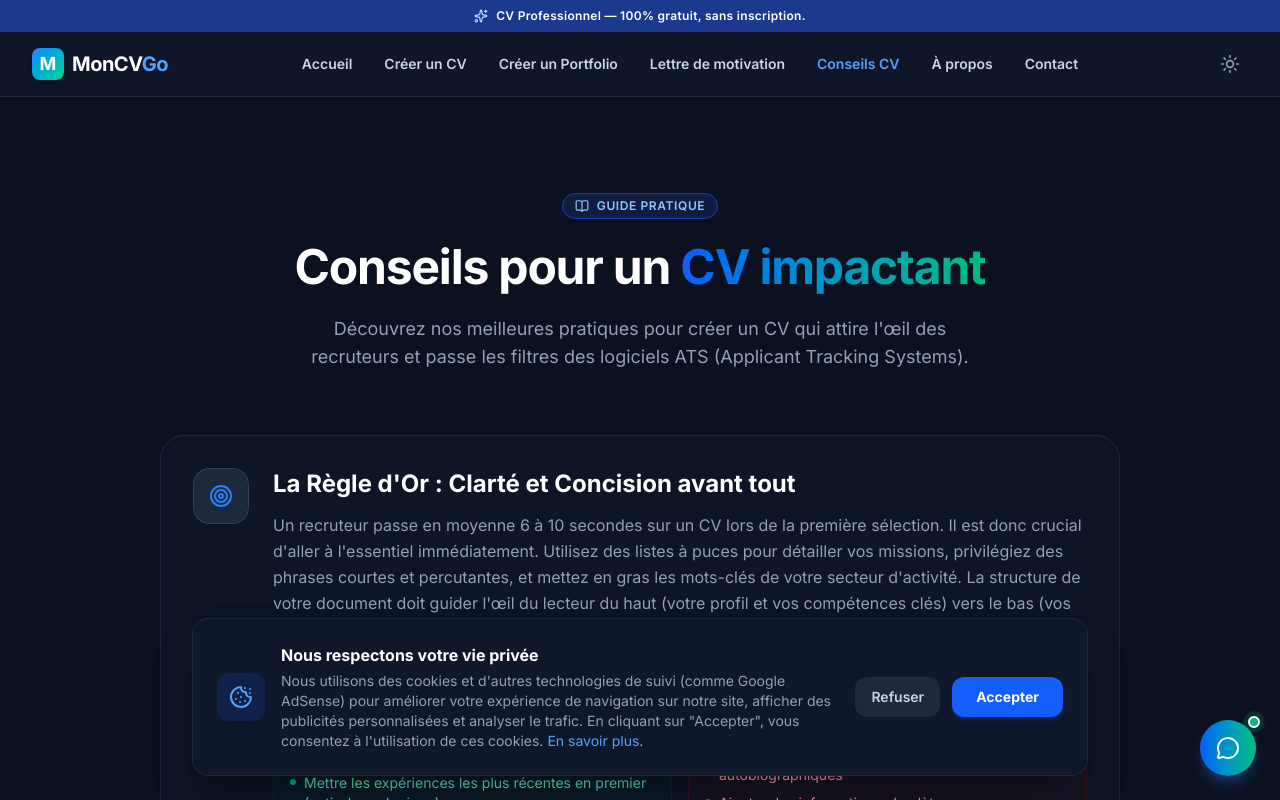
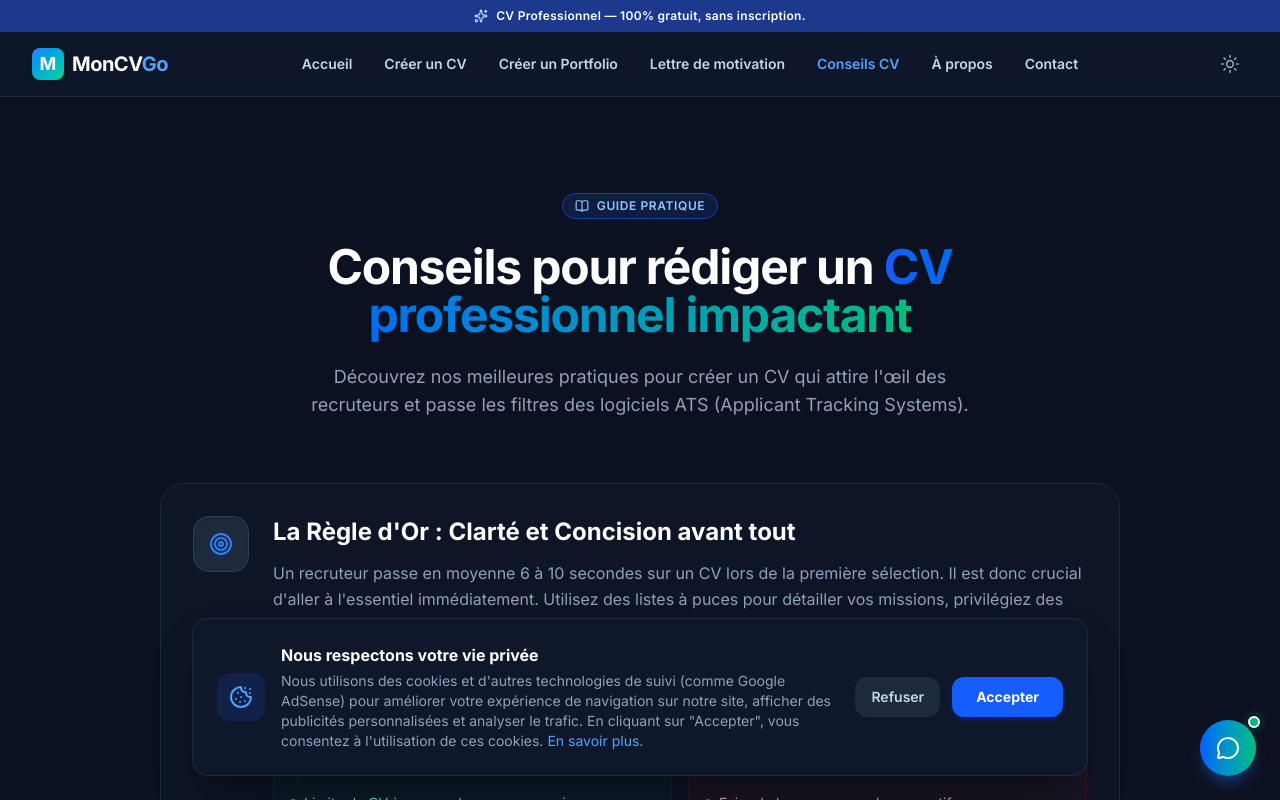
Before and after one commit to dovaphonedz-jpg/mon-cv-go, a React (Vite) app: page /conseils-cv in a window 1280 px wide. Shown: the top 800 px of the page. Built offline with nearby package versions, Linux system fonts and the light colour scheme; a web font is replaced by a local one.

Commit message:
Optimisations SEO et adaptation mobile

```diff
--- a/index.html
+++ b/index.html
@@ -13,8 +13,8 @@
     <meta charset="UTF-8" />
     <link rel="icon" type="image/png" href="/favicon.png" />
     <meta name="viewport" content="width=device-width, initial-scale=1.0" />
-    <title>Mon CV Go - Créez votre CV professionnel gratuitement en ligne</title>
-    <meta name="description" content="Créez votre CV professionnel en ligne gratuitement. Mon CV Go propose 100 modèles premium, un export PDF de qualité et des conseils pour décrocher des entretiens.">
+    <title>Créer un CV Gratuit en Ligne | Modèles Professionnels | Mon CV Go</title>
+    <meta name="description" content="Créez votre CV professionnel en ligne gratuitement. Choisissez parmi nos modèles de CV premium, exportez en PDF Haute Qualité et décrochez plus d'entretiens avec Mon CV Go.">
 
     <link rel="preconnect" href="https://fonts.googleapis.com">
     <link rel="preconnect" href="https://fonts.gstatic.com" crossorigin>
--- a/src/pages/ConseilsCV.jsx
+++ b/src/pages/ConseilsCV.jsx
@@ -71,7 +71,7 @@ export default function ConseilsCV() {
 
   return (
     <>
-    <SEO title="Conseils CV" description="Découvrez nos meilleures pratiques pour créer un CV qui attire l'œil des recruteurs." url="https://www.moncvgo.com/conseils-cv" />
+    <SEO title="Conseils CV : Comment Rédiger un Curriculum Vitae Parfait" description="Découvrez nos conseils d'experts pour rédiger un CV impactant. Apprenez à optimiser votre Curriculum Vitae pour les recruteurs et les logiciels ATS." url="https://www.moncvgo.com/conseils-cv" />
     <div className="bg-slate-50 dark:bg-[#0B1120] min-h-[calc(100vh-4rem)] relative overflow-hidden pb-20">
 
       {/* Decorative background */}
@@ -90,7 +90,7 @@ export default function ConseilsCV() {
             Guide Pratique
           </div>
           <h1 className="text-4xl sm:text-5xl font-extrabold text-slate-900 dark:text-white tracking-tight">
-            Conseils pour un <span className="text-transparent bg-clip-text bg-gradient-to-r from-blue-600 to-emerald-500">CV impactant</span>
+            Conseils pour rédiger un <span className="text-transparent bg-clip-text bg-gradient-to-r from-blue-600 to-emerald-500">CV professionnel impactant</span>
           </h1>
           <p className="mt-6 text-lg text-slate-600 dark:text-slate-400 max-w-2xl mx-auto">
             Découvrez nos meilleures pratiques pour créer un CV qui attire l'œil des recruteurs et passe les filtres des logiciels ATS (Applicant Tracking Systems).
--- a/src/pages/CoverLetter.jsx
+++ b/src/pages/CoverLetter.jsx
@@ -142,7 +142,7 @@ export default function CoverLetter() {
 
   return (
     <>
-    <SEO title="Lettre de Motivation" description="Générateur de lettre de motivation gratuit avec assistant IA." url="https://www.moncvgo.com/lettre-motivation" />
+    <SEO title="Générateur de Lettre de Motivation Gratuit avec IA" description="Rédigez une lettre de motivation convaincante facilement. Notre générateur gratuit avec assistant IA vous aide à postuler efficacement." url="https://www.moncvgo.com/lettre-motivation" />
     <div className="bg-slate-50 dark:bg-[#0B1120] min-h-[calc(100vh-4rem)] flex flex-col relative overflow-hidden">
 
       {/* Decorative background */}
--- a/src/pages/CreateCV.jsx
+++ b/src/pages/CreateCV.jsx
@@ -142,7 +142,7 @@ export default function CreateCV() {
 
   return (
     <>
-    <SEO title="Créateur de CV" description="Créez votre CV étape par étape avec notre éditeur en ligne gratuit." url="https://www.moncvgo.com/create" />
+    <SEO title="Créateur de CV en Ligne Gratuit : Modèles et Export PDF" description="Utilisez notre générateur de CV en ligne gratuit. Remplissez vos informations, choisissez un modèle design et téléchargez votre Curriculum Vitae en PDF instantanément." url="https://www.moncvgo.com/create" />
     <div className="bg-slate-50 dark:bg-[#0B1120] min-h-[calc(100vh-4rem)] flex flex-col relative overflow-hidden">
 
       {/* Decorative background */}
--- a/src/pages/CreatePortfolio.jsx
+++ b/src/pages/CreatePortfolio.jsx
@@ -127,7 +127,7 @@ export default function CreatePortfolio() {
 
   return (
     <>
-    <SEO title="Créateur de Portfolio" description="Créez un magnifique portfolio en ligne en quelques minutes." url="https://www.moncvgo.com/portfolio" />
+    <SEO title="Créer un Portfolio en Ligne Gratuit | Mon CV Go" description="Générez un portfolio professionnel en ligne en quelques clics. Mettez en valeur vos projets et compétences avec notre créateur de portfolio gratuit." url="https://www.moncvgo.com/portfolio" />
     <div className="bg-slate-50 dark:bg-[#0B1120] min-h-[calc(100vh-4rem)] flex flex-col relative overflow-hidden">
 
       {/* Decorative background */}
--- a/src/pages/Home.jsx
+++ b/src/pages/Home.jsx
@@ -20,7 +20,7 @@ export default function Home() {
 
   return (
     <>
-    <SEO title="Accueil" />
+    <SEO title="Créer un CV Gratuit en Ligne | Modèles Professionnels" description="Créez votre CV professionnel en ligne gratuitement. Choisissez parmi nos modèles de CV premium, exportez en PDF Haute Qualité et décrochez plus d'entretiens." />
     <div className="bg-slate-50 dark:bg-[#0B1120] min-h-screen overflow-hidden selection:bg-indigo-500/30">
 
       {/* HERO SECTION - Modern & Animated */}
@@ -72,17 +72,17 @@ export default function Home() {
               </motion.p>
 
               <motion.div variants={itemVariants} className="mt-10 flex flex-col sm:flex-row flex-wrap gap-4 justify-center lg:justify-start">
-                <Link to="/create" className="group relative overflow-hidden flex items-center justify-center gap-2 px-8 py-4 bg-slate-900 dark:bg-white text-white dark:text-slate-900 font-bold rounded-2xl shadow-xl transition-all hover:scale-105 hover:shadow-2xl">
+                <Link to="/create" className="group relative overflow-hidden flex items-center justify-center gap-2 w-full sm:w-auto px-8 py-4 bg-slate-900 dark:bg-white text-white dark:text-slate-900 font-bold rounded-2xl shadow-xl transition-all hover:scale-105 hover:shadow-2xl">
                   <div className="absolute inset-0 bg-gradient-to-r from-blue-600 to-indigo-600 opacity-0 group-hover:opacity-100 transition-opacity duration-300"></div>
                   <FilePlus2 className="w-5 h-5 relative z-10 group-hover:text-white" />
                   <span className="relative z-10 group-hover:text-white">Créer mon CV maintenant</span>
                   <ArrowRight className="w-4 h-4 relative z-10 group-hover:text-white group-hover:translate-x-1 transition-transform" />
                 </Link>
-                <Link to="/portfolio" className="group flex items-center justify-center gap-2 px-8 py-4 bg-white dark:bg-slate-800 hover:bg-indigo-50 dark:hover:bg-slate-700 text-indigo-600 dark:text-indigo-400 font-bold rounded-2xl shadow-lg border border-indigo-100 dark:border-slate-700 transition-all hover:scale-105 hover:shadow-indigo-500/20">
+                <Link to="/portfolio" className="group flex items-center justify-center gap-2 w-full sm:w-auto px-8 py-4 bg-white dark:bg-slate-800 hover:bg-indigo-50 dark:hover:bg-slate-700 text-indigo-600 dark:text-indigo-400 font-bold rounded-2xl shadow-lg border border-indigo-100 dark:border-slate-700 transition-all hover:scale-105 hover:shadow-indigo-500/20">
                   <Briefcase className="w-5 h-5 group-hover:scale-110 transition-transform" />
                   Créer un Portfolio
                 </Link>
-                <Link to="/lettre-motivation" className="group flex items-center justify-center gap-2 px-8 py-4 bg-white dark:bg-slate-800 hover:bg-slate-50 dark:hover:bg-slate-700 text-slate-700 dark:text-slate-200 font-bold rounded-2xl shadow-sm border border-slate-200 dark:border-slate-700 transition-all hover:scale-105">
+                <Link to="/lettre-motivation" className="group flex items-center justify-center gap-2 w-full sm:w-auto px-8 py-4 bg-white dark:bg-slate-800 hover:bg-slate-50 dark:hover:bg-slate-700 text-slate-700 dark:text-slate-200 font-bold rounded-2xl shadow-sm border border-slate-200 dark:border-slate-700 transition-all hover:scale-105">
                   <PenLine className="w-5 h-5 group-hover:-rotate-12 transition-transform" />
                   Lettre de motivation
                 </Link>
@@ -171,13 +171,13 @@ export default function Home() {
       <section className="bg-white dark:bg-slate-900 py-24 border-t border-slate-200 dark:border-slate-800">
         <div className="max-w-4xl mx-auto px-4 sm:px-6 lg:px-8">
           <div className="prose prose-lg prose-slate dark:prose-invert mx-auto">
-            <h2 className="text-3xl font-bold text-slate-900 dark:text-white mb-8">Pourquoi utiliser Mon CV Go pour créer votre Curriculum Vitae en ligne ?</h2>
+            <h2 className="text-3xl font-bold text-slate-900 dark:text-white mb-8">Pourquoi choisir Mon CV Go pour créer un CV gratuit en ligne ?</h2>
 
             <p className="text-slate-600 dark:text-slate-400 mb-6 leading-relaxed">
               La recherche d'emploi est une étape cruciale dans la vie de tout professionnel. Que vous soyez un jeune diplômé à la recherche de votre premier poste, ou un cadre expérimenté souhaitant donner un nouvel élan à votre carrière, <strong>votre Curriculum Vitae (CV) est votre passeport pour l'entretien</strong>. Mon CV Go a été pensé et développé pour vous offrir la meilleure expérience de création de CV gratuit en ligne.
             </p>
 
-            <h3 className="text-2xl font-bold text-slate-900 dark:text-white mt-12 mb-6">L'importance d'un CV moderne et optimisé ATS</h3>
+            <h3 className="text-2xl font-bold text-slate-900 dark:text-white mt-12 mb-6">L'importance d'un modèle de CV moderne et optimisé ATS</h3>
             <p className="text-slate-600 dark:text-slate-400 mb-6 leading-relaxed">
               Aujourd'hui, la majorité des grandes entreprises et cabinets de recrutement utilisent des logiciels de suivi de candidatures, appelés <strong>ATS (Applicant Tracking Systems)</strong>. Ces logiciels scannent automatiquement votre document à la recherche de mots-clés spécifiques avant même qu'un recruteur humain ne pose les yeux dessus. Nos modèles de CV ont été conçus non seulement pour être esthétiquement parfaits, mais surtout pour être lisibles et compréhensibles par ces algorithmes.
             </p>
@@ -191,7 +191,7 @@ export default function Home() {
               </ul>
             </div>
 
-            <h3 className="text-2xl font-bold text-slate-900 dark:text-white mt-12 mb-6">Plus qu'un simple générateur de CV</h3>
+            <h3 className="text-2xl font-bold text-slate-900 dark:text-white mt-12 mb-6">Plus qu'un simple générateur de CV en ligne</h3>
             <p className="text-slate-600 dark:text-slate-400 mb-6 leading-relaxed">
               Nous savons que le CV seul ne suffit parfois pas. C'est pourquoi Mon CV Go intègre également un module de création de <strong>Lettre de Motivation</strong> et un outil novateur pour générer un <strong>Portfolio visuel</strong>. Pour les métiers du web, du design, de l'architecture ou de la communication, pouvoir montrer ses réalisations concrètes en un clic est un avantage indéniable.
             </p>
@@ -200,7 +200,7 @@ export default function Home() {
               Toutes vos données restent privées et sécurisées. La génération de votre document se fait directement dans votre navigateur web, ce qui garantit que vos informations personnelles ne sont pas stockées sur des serveurs tiers de manière non sécurisée. C'est l'engagement de Mon CV Go : vous fournir un service gratuit, rapide et respectueux de votre vie privée.
             </p>
 
-            <h3 className="text-2xl font-bold text-slate-900 dark:text-white mt-12 mb-6">Comment créer votre CV en 3 étapes simples ?</h3>
+            <h3 className="text-2xl font-bold text-slate-900 dark:text-white mt-12 mb-6">Comment créer un CV professionnel en 3 étapes simples ?</h3>
             <div className="grid sm:grid-cols-3 gap-6 mb-10">
               <div className="bg-white dark:bg-slate-800 p-6 rounded-xl border border-slate-200 dark:border-slate-700 shadow-sm">
                 <div className="w-10 h-10 bg-indigo-100 dark:bg-indigo-900/50 text-indigo-600 dark:text-indigo-400 font-bold rounded-full flex items-center justify-center text-xl mb-4">1</div>
```
